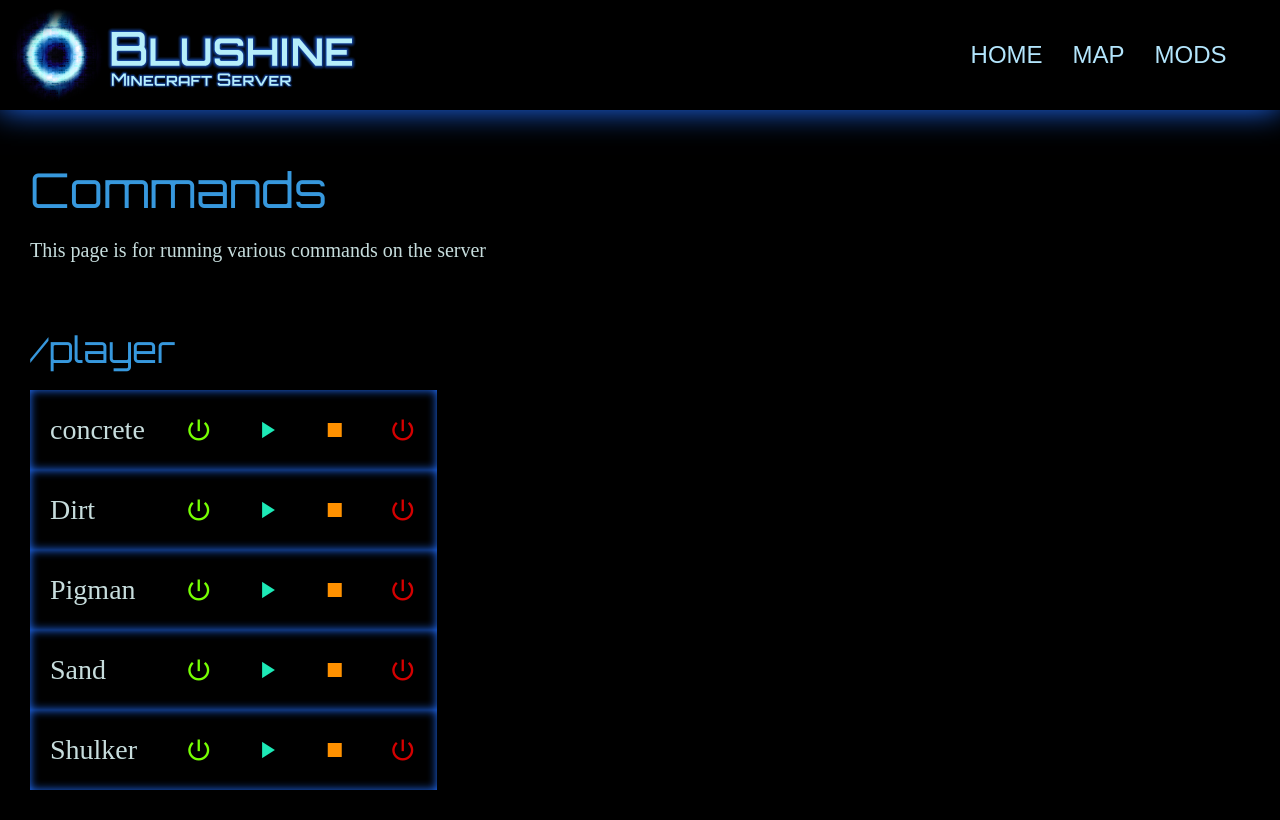
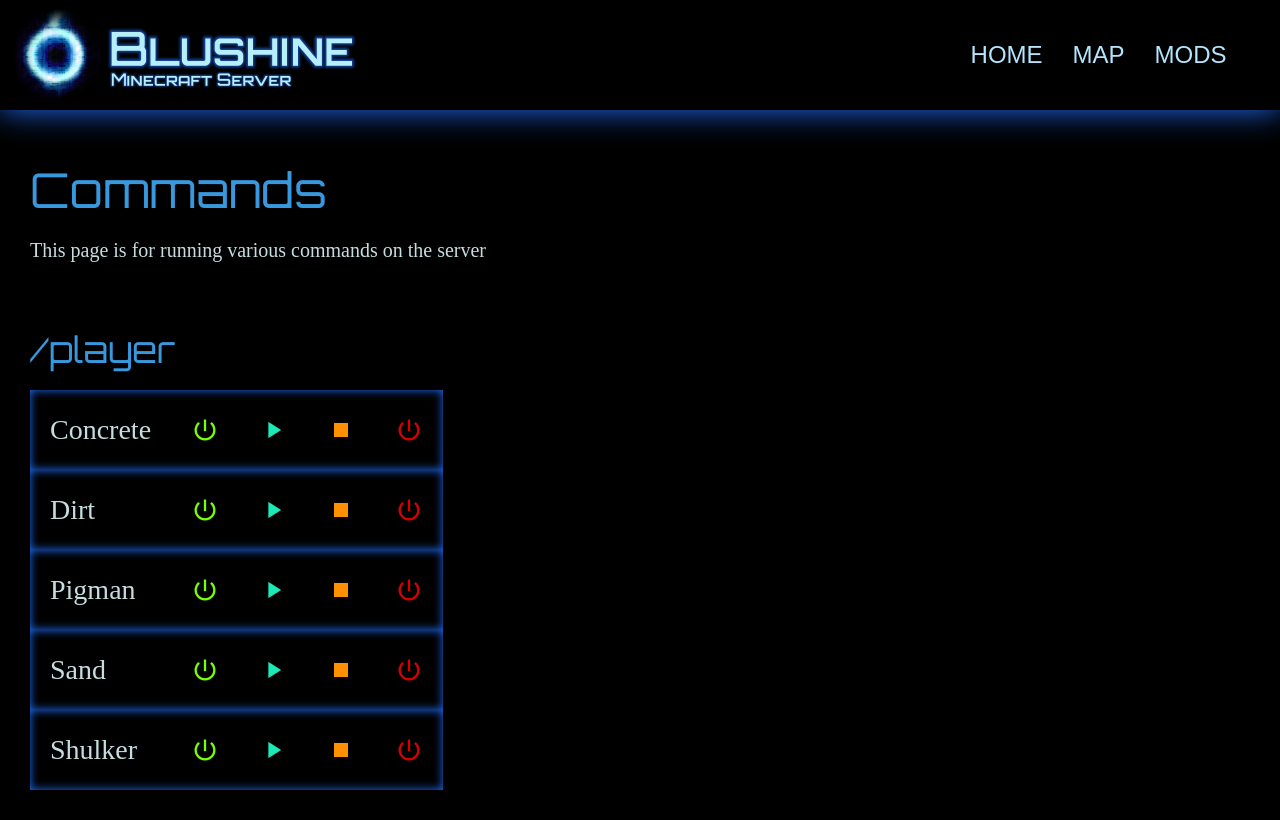
Before and after one commit to Senth/blushine-web, a React (Create React App) app in the folder frontend/: page /command in a window 1280 px wide. Built offline with nearby package versions, Linux system fonts and the light colour scheme; no server answers; a web font is replaced by a local one.

Commit message:
Fix capital letter on Concrete Player

```diff
--- a/frontend/src/Pages/CommandPage.tsx
+++ b/frontend/src/Pages/CommandPage.tsx
@@ -12,7 +12,7 @@ const CommandPage: React.FC<Props> = (props) => {
 
       <h2>/player</h2>
       <table className='commands'>
-        <Player name='concrete' />
+        <Player name='Concrete' />
         <Player name='Dirt' />
         <Player name='Pigman' />
         <Player name='Sand' />
```
